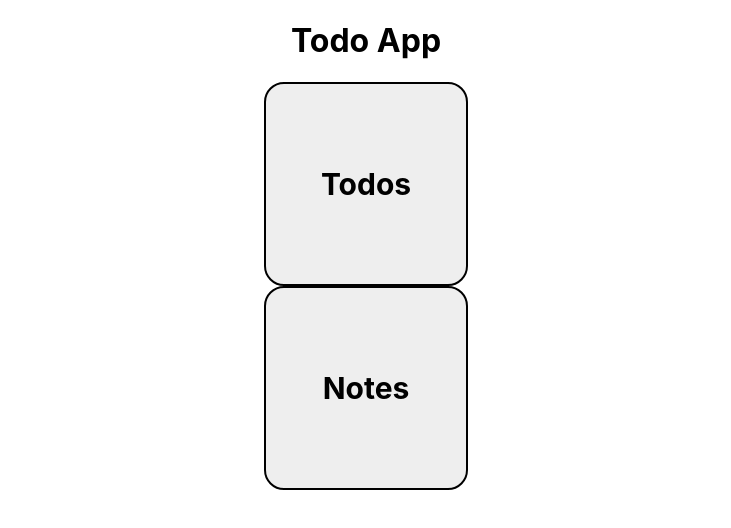
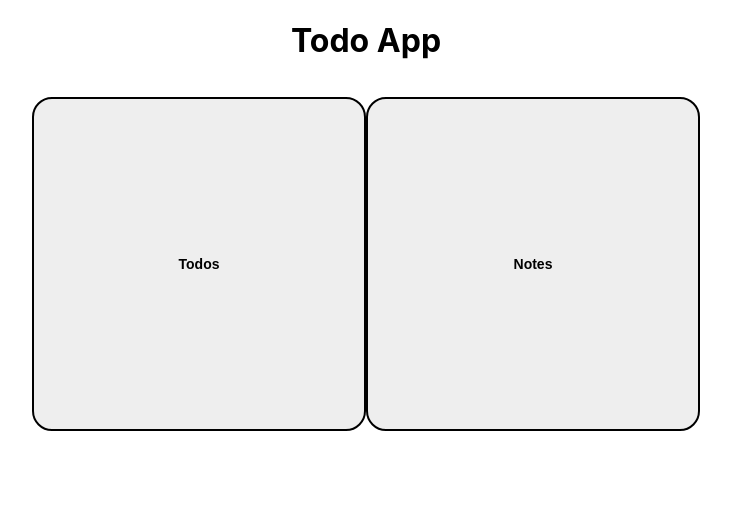
Before and after one commit to jowens1/todo.cra.hooks.context, a React (Create React App) app: page / in a window 1280 px wide. Shown: the top 528 px of the page, without its empty margins (274-1005 px from the left). Built offline with nearby package versions, Linux system fonts and the light colour scheme.

Commit message:
more styled stuff

```diff
--- a/src/common/Card/Card.js
+++ b/src/common/Card/Card.js
@@ -1,26 +1,21 @@
+/* eslint-disable react/prop-types */
 import React from 'react';
 import styled from 'styled-components';
 
-const StyledCard = styled.div`
-display: flex;
-justify-content: center;
-flex-flow: column;
-width: 200px;
-height: 200px;
-margin: 0 auto;
-border: 2px solid #000;
-border-radius: 20px;
-background: #eee;
+const Card = ({ className, children }) => (
+  <div className={className}>
+    {children}
+  </div>
+);
 
-h2 {
-  font-size: 30px;
-}
+const StyledCard = styled(Card)`
+  display: flex;
+  justify-content: center;
+  flex-flow: column;
+  margin: 0 auto;
+  border: 2px solid #000;
+  border-radius: 20px;
 `;
 
-const Card = props => (
-  <StyledCard>
-    <h2>{props.title}</h2>
-  </StyledCard>
-);
 
-export default Card;
+export default StyledCard;
--- /dev/null
+++ b/src/common/constants.js
@@ -0,0 +1,7 @@
+export const DASHBOARD_ITEMS = [{
+  id: 0,
+  title: 'Todos',
+}, {
+  id: 1,
+  title: 'Notes',
+}];
--- a/src/components/App/App.js
+++ b/src/components/App/App.js
@@ -1,7 +1,7 @@
 import React from 'react';
 import styles from './App.module.css';
 import Header from '../Header/Header';
-import Dashboard from '../Dashboard/Dashboard';
+import Dash from '../Dashboard/Dash';
 import Todos from '../Todos/Todos';
 import { ContextTodoListProvider } from '../../store';
 
@@ -9,7 +9,7 @@ const App = () => (
   <div className={styles.container}>
     <ContextTodoListProvider>
       <Header />
-      <Dashboard />
+      <Dash />
     </ContextTodoListProvider>
   </div>
 );
--- /dev/null
+++ b/src/components/Dashboard/Dash.js
@@ -0,0 +1,17 @@
+import React, { useState } from 'react';
+import Dashboard from './Dashboard';
+import DashCard from './components/DashCard/DashCard';
+import * as constants from '../../common/constants';
+
+const Dash = () => {
+  const [items] = useState(constants.DASHBOARD_ITEMS);
+  const cards = () => items.map(item => <DashCard {...item} />);
+
+  return (
+    <Dashboard>
+      {cards()}
+    </Dashboard>
+  );
+};
+
+export default Dash;
--- a/src/components/Dashboard/Dashboard.js
+++ b/src/components/Dashboard/Dashboard.js
@@ -1,19 +1,22 @@
+/* eslint-disable react/prop-types */
 import React from 'react';
-import Card from '../../common/Card/Card';
+import styled from 'styled-components';
 
-const props = [{
-  id: 0,
-  title: 'Todos',
-}, {
-  id: 1,
-  title: 'Notes',
-}];
-
-const buildCards = cards => cards.map(card => <Card {...card} />);
-
-const Dashboard = () => (
-  <div>
-    {buildCards(props)}
+const Dashboard = ({ className, children }) => (
+  <div className={className}>
+    <div className={className}>
+      {children}
+    </div>
   </div>
 );
-export default Dashboard;
+
+const StyledDashboard = styled(Dashboard)`
+  display: flex;
+  justify-content: center;
+
+  div {
+    padding: 15px;
+  }
+`;
+
+export default StyledDashboard;
--- /dev/null
+++ b/src/components/Dashboard/components/DashCard/DashCard.js
@@ -0,0 +1,22 @@
+import React from 'react';
+import styled from 'styled-components';
+import StyledCard from '../../../../common/Card/Card';
+
+const StyledDashCard = styled(StyledCard)`
+    width: 300px;
+    height: 300px;
+    background: #eee;
+
+    h2 {
+        font-family: Arial, Helvetica, sans-serif;
+        font-size: 14px;
+      }
+`;
+
+const DashCard = props => (
+  <StyledDashCard>
+    <h2>{props.title}</h2>
+  </StyledDashCard>
+);
+
+export default DashCard;
--- a/src/components/TodoList/TodoList.js
+++ b/src/components/TodoList/TodoList.js
@@ -1,11 +1,11 @@
 import React, { useContext, memo } from 'react';
 import styles from './TodoList.module.css';
 import Todo from '../Todo/Todo';
-import { TodoListStore } from '../../store';
+import { AppStore } from '../../store';
 
 
 const TodoList = () => {
-  const value = useContext(TodoListStore);
+  const value = useContext(AppStore);
   const {
     state: { todoList },
   } = value;
--- a/src/store.js
+++ b/src/store.js
@@ -7,22 +7,25 @@ import {
 } from './reducers/TodoList/todoList.reducer';
 import APImiddleware from './middleware/API/API.middleware';
 
-export const TodoListStore = React.createContext();
-export const useTodoListContext = () => useContext(TodoListStore);
+export const AppStore = React.createContext();
+export const useTodoListContext = () => useContext(AppStore);
 
 export const ContextTodoListProvider = (props) => {
-  const [state, dispatch] = useReducer(TodoListReducer, TodoListInitialState);
+  const [state, dispatch] = useReducer(
+    TodoListReducer, TodoListInitialState,
+  );
 
   const apiDispatch = APImiddleware(dispatch);
   const actions = apiInterface(apiDispatch);
 
   const { children } = props;
+
   return (
-    <TodoListStore.Provider value={{
+    <AppStore.Provider value={{
       state, dispatch, apiDispatch, actions,
     }}
     >
       {children}
-    </TodoListStore.Provider>
+    </AppStore.Provider>
   );
 };
```
Also changed, not shown: src/components/Dashboard/Dashboard.module.css (deleted), 1 other file (tests, documents, lock files or other folders).
